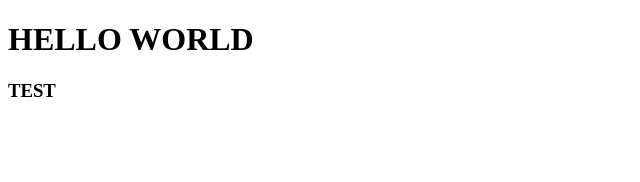
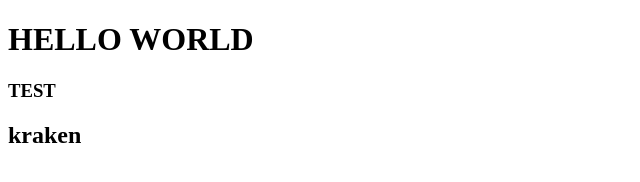
Before and after one commit to AlexandrKhom/git-ubuntu, a plain HTML site: page index.html in a window 1280 px wide. Shown: the whole page, without its empty margins (0-640 px from the left). Drawn offline with Linux system fonts and the light colour scheme.

Commit message:
add kraken

```diff
--- a/index.html
+++ b/index.html
@@ -5,6 +5,7 @@
     <title>Title</title>
     <h1>HELLO WORLD</h1>
     <h3>TEST</h3>
+    <h2>kraken</h2>
 </head>
 <body>
 
```
